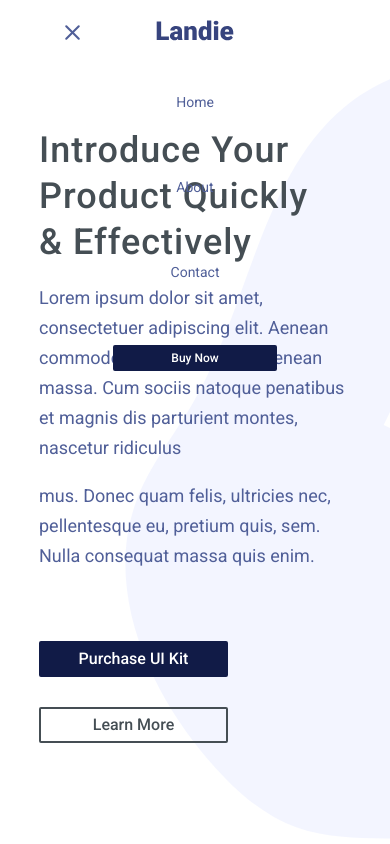
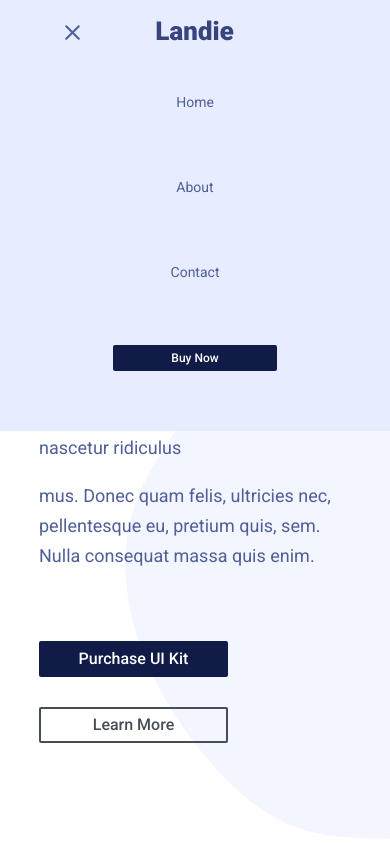
Before and after one commit to joana-trots/landie, a React (Create React App) app: page / in a window 390 px wide. Both pictures are taken after a click on the icon 72 px from the left and 32 px from the top of the page. Shown: the top 844 px of the page. Built offline with nearby package versions, Linux system fonts and the light colour scheme.

Commit message:
fix mobile nav

```diff
--- a/src/components/Navbar/index.js
+++ b/src/components/Navbar/index.js
@@ -13,7 +13,7 @@ const Navbar = ({navbarLinks}) => {
             {menuClicked ? (<FiX size={25} onClick={toggleMenuClick} className="navbar__icon"/>) : (<FiMenu size={25} onClick={toggleMenuClick} className="navbar__icon" />)}
             <nav>
                 {navbarLinks.map(item => {
-                    return <a href={item.url} title={item.title} key={item.title}>{item.title}</a>
+                    return <a onClick={toggleMenuClick} href={item.url} title={item.title} key={item.title}>{item.title}</a>
                 })}
             </nav>
             <img src={logo} alt="logo" className="navbar__logo"></img>
--- a/src/components/Navbar/navbar.sass
+++ b/src/components/Navbar/navbar.sass
@@ -31,13 +31,15 @@
         height: 22px
         line-height: 22px
         font-size: 12px
+    .mobile-overlay
+        display: none
     @include media("<desktop")
         width: 100vw
         height: auto
+        min-height: 70px
         flex-direction: column
         gap: 60px
         padding: 0
-        background-color: $light-blue
         &__logo
             order: 1
             padding: 20px 0
@@ -48,6 +50,7 @@
             order: 3
             display: none
         &--active
+            background-color: $light-blue !important
             nav
                 display: flex
                 flex-direction: column
```
